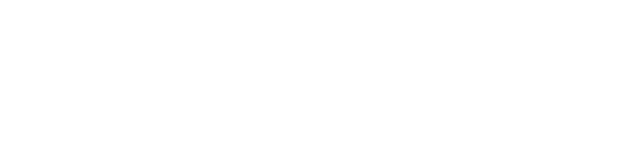
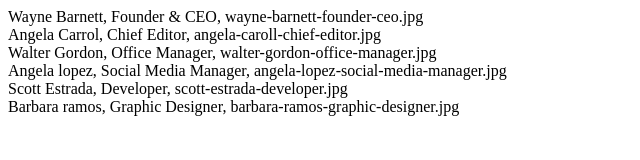
Before and after one commit to ceccobell/js-our-team, a plain HTML site: page index.html in a window 1280 px wide. Shown: the whole page, without its empty margins (0-640 px from the left). Drawn offline with Linux system fonts and the light colour scheme.

Commit message:
[UPD] milestone 2 done

```diff
--- a/index.html
+++ b/index.html
@@ -6,6 +6,7 @@
     <title>TEAM</title>
 </head>
 <body>
+    <div id="team"></div>
     <script src="./js/script.js"></script>
 </body>
 </html>
--- a/js/script.js
+++ b/js/script.js
@@ -32,3 +32,7 @@ let team = [
 
 ]
 console.log(team)
+
+for (let i = 0; i < team.length; i++) {
+    document.getElementById("team").innerHTML += "<div>" + team[i].nome + ", " + team[i].ruolo + ", " + team[i].foto + "</div>"
+}
```
